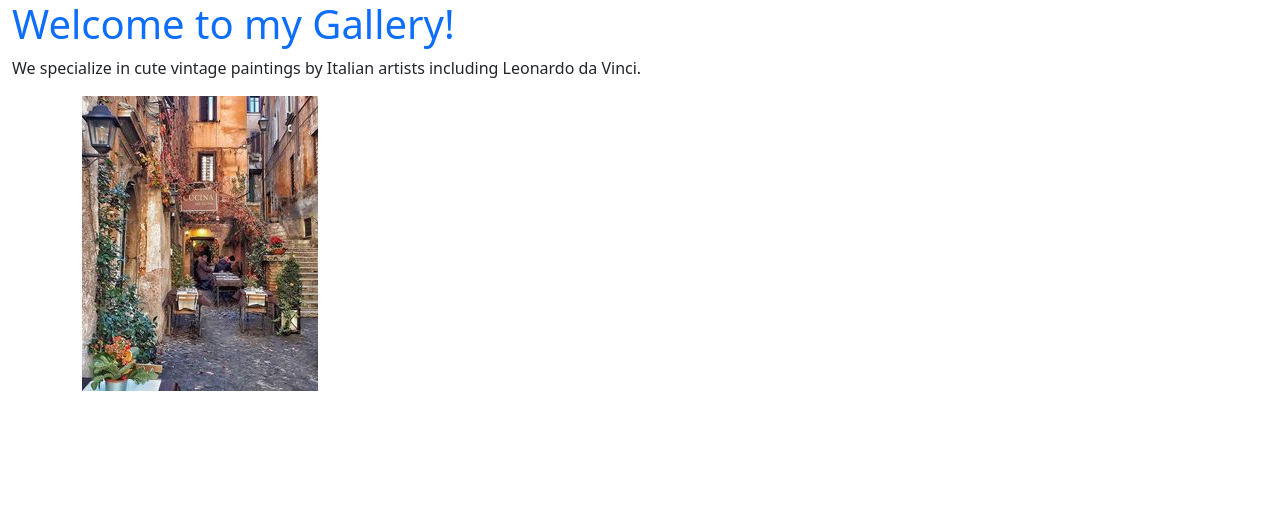
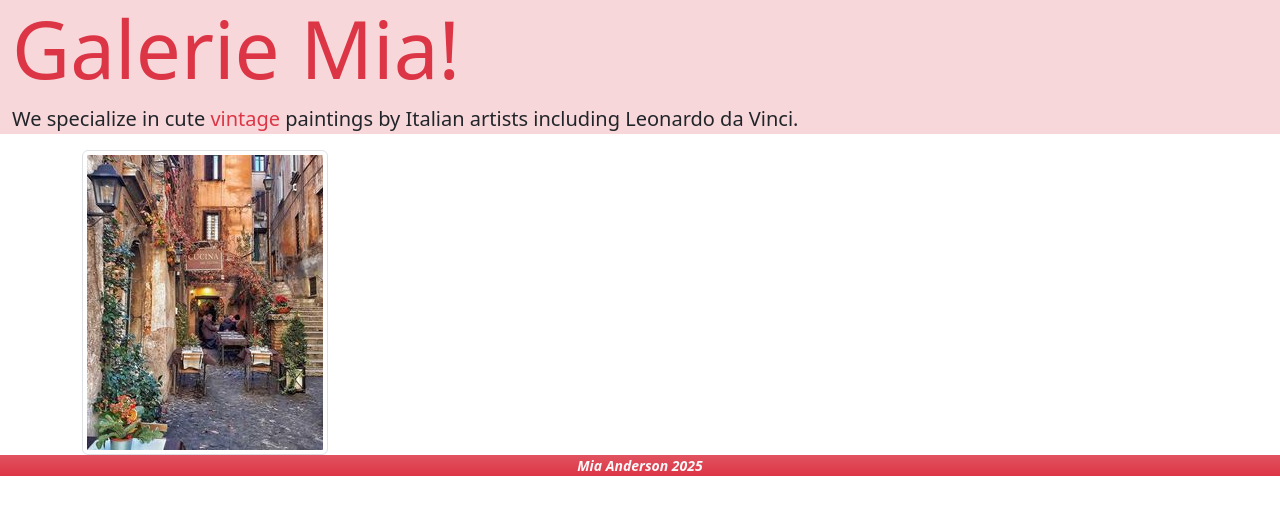
Before and after one commit to Andersonmia2222/UNIT-3-NOTES, a plain HTML site: page index.html in a window 1280 px wide. Drawn offline with nearby package versions, Linux system fonts and the light colour scheme.

Commit message:
updated project

```diff
--- a/index.html
+++ b/index.html
@@ -10,19 +10,30 @@
 
 <body>
 
+
   <div>
     <!-- Bootstrap CSS -->
     <link href="https://cdn.jsdelivr.net/npm/bootstrap@5.3.3/dist/css/bootstrap.min.css" rel="stylesheet">
 
-<div class="container-fluid">
-    <h1 class="text-primary">Welcome to my Gallery!</h1>
-    <p> We specialize in cute vintage paintings by Italian artists including Leonardo da Vinci.</p>
+
+<div class="container-fluid bg-danger-subtle ">
+    <h1 class="text-danger display-1">Galerie Mia!</h1>
+    <p class="lead"> We specialize in cute <span class="text-danger"> vintage</span> paintings by Italian artists including Leonardo da Vinci.</p>
   </div>
 
+
  <div class="container">
-  <img src="gallery .jpg" class="img-fluid">
+  <img src="gallery .jpg" class="img-fluid img-thumbnail">
+
 
  </div>
 
+<div class="container-fluid bg-danger text-light bg-gradient">
+<p class="small text-center fw-semibold
+fst-italic"> Mia Anderson 2025 </p>
+
+</div>
+
+
 </body>
 </html>
```
